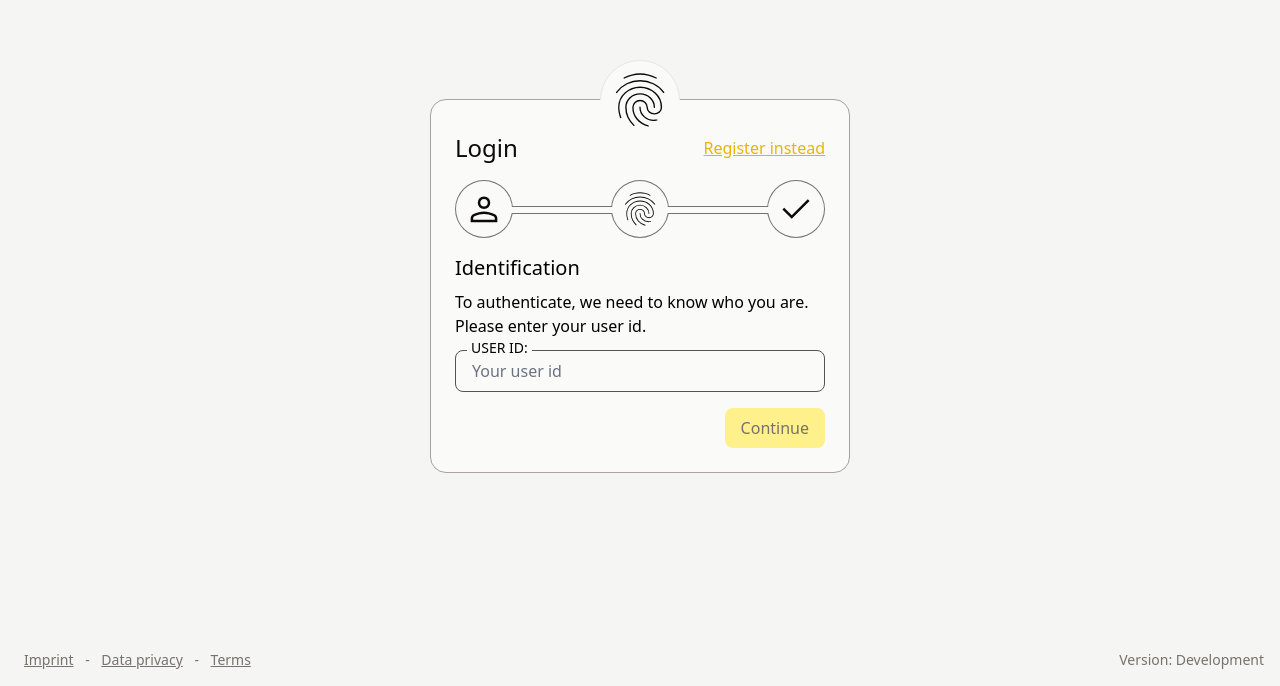
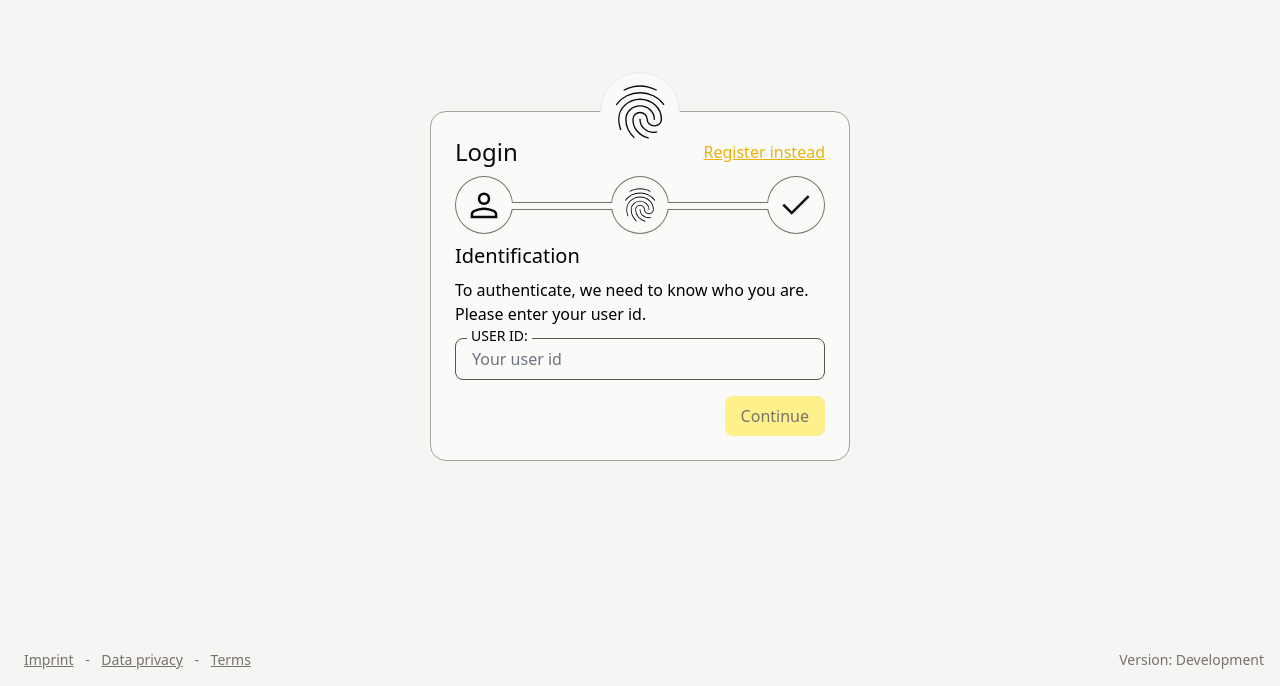
Before and after one commit to Untanky/modern-auth, a SvelteKit app in the folder authenticator-app/: page / in a window 1280 px wide. Shown: the part 114-800 px from the top of the page. Built offline with nearby package versions, Linux system fonts and the light colour scheme; a web font is replaced by a local one.

Commit message:
Make component for card with icon

```diff
--- /dev/null
+++ b/authenticator-app/src/lib/CardWithIcon.svelte
@@ -0,0 +1,12 @@
+<div class="relative card">
+  <div class="absolute -top-10 left-0 right-0 flex justify-center">
+    <span class="w-20 h-20 p-2 border bg-stone-50 dark:bg-stone-900 dark:border-stone-600 rounded-full">
+    </span>
+  </div>
+  <div class="absolute -top-0 h-10 left-36 right-36 bg-stone-50 dark:bg-stone-900 flex justify-center fill-stone-950 dark:fill-stone-50">
+    <div class="w-20 h-20 p-2 -mt-10">
+      <slot name="icon" />
+    </div>
+  </div>
+  <slot />
+</div>
--- a/authenticator-app/src/routes/+page.svelte
+++ b/authenticator-app/src/routes/+page.svelte
@@ -1,15 +1,14 @@
 <script>
+  import CardWithIcon from "$lib/CardWithIcon.svelte";
   import SmartLogin from "$lib/login/SmartLogin.svelte";
   import Identification from "$lib/login/icons/Identification.svelte";
 </script>
 
-<main class="relative sm:w-[420px] card space-y-2">
-  <div class="absolute -top-10 left-0 right-0 flex justify-center">
-    <span class="w-20 h-20 p-2 border bg-stone-50 dark:bg-stone-900 dark:border-stone-600 rounded-full">
-    </span>
-  </div>
-  <div class="absolute top-[-8px] h-10 left-24 right-24 bg-stone-50 dark:bg-stone-900 flex justify-center fill-stone-950 dark:fill-stone-50">
-    <div class="w-20 h-20 p-2 -mt-10"><Identification /></div>
-  </div>
-  <SmartLogin />
+<main class="sm:w-[420px]">
+  <CardWithIcon>
+    <svelte:fragment slot="icon">
+      <Identification />
+    </svelte:fragment>
+    <SmartLogin />
+  </CardWithIcon>
 </main>
```
